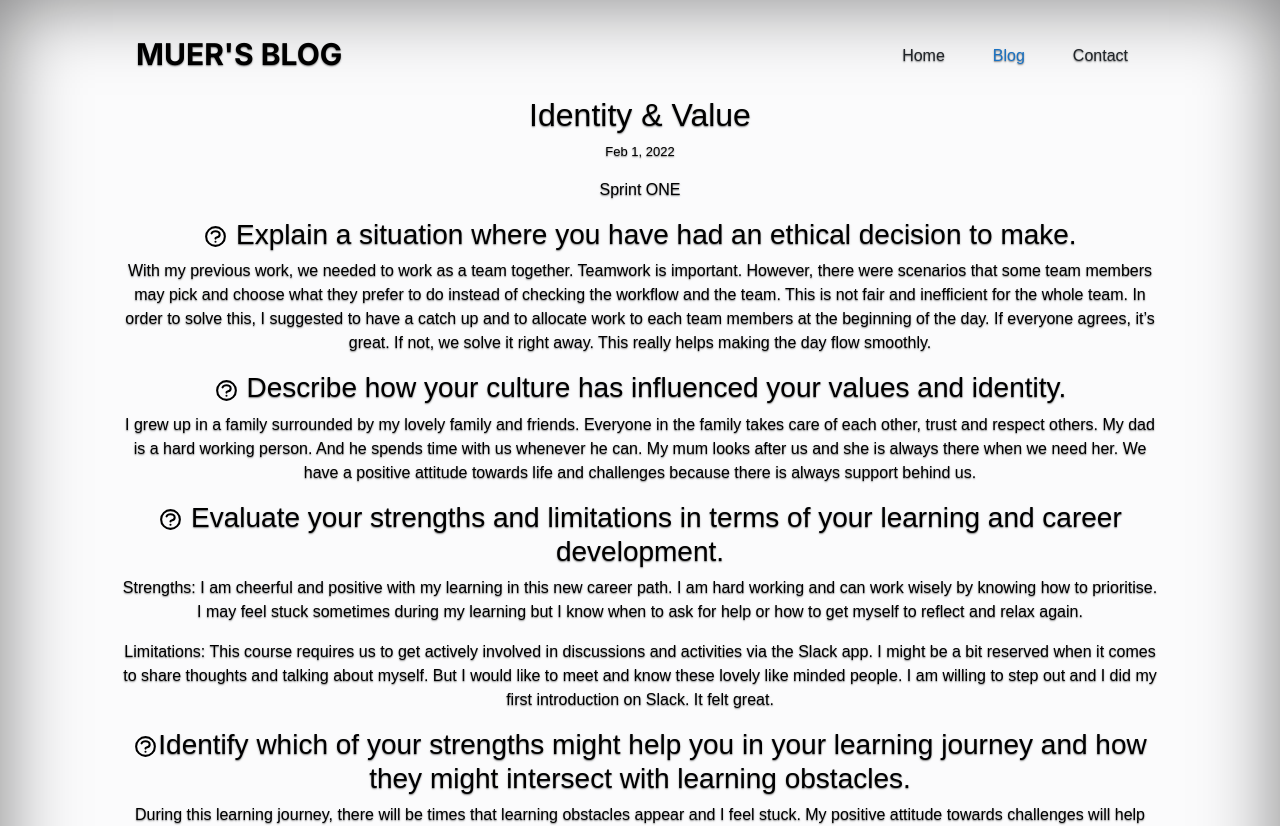
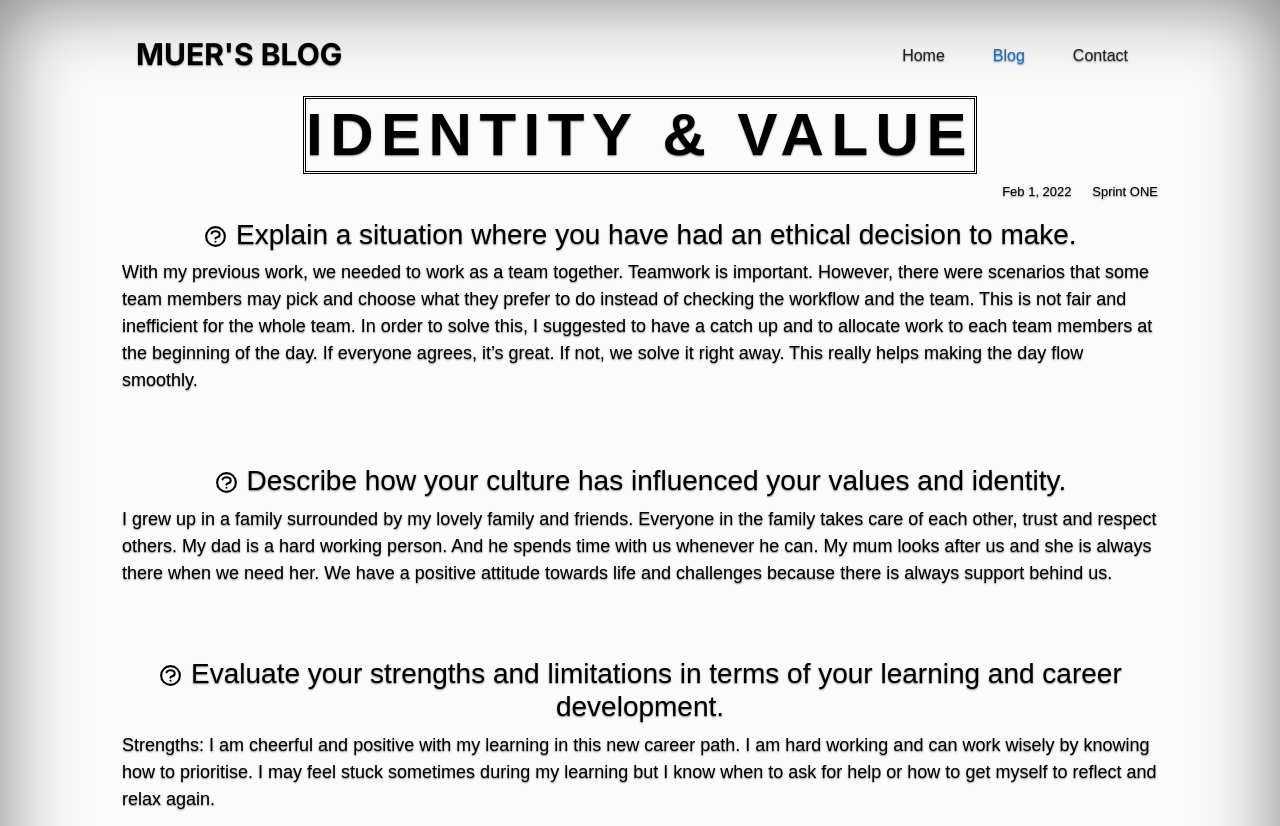
Before and after one commit to muer-zhang/muer-zhang.github.io, a plain HTML site: page blog/identity-values.html in a window 1280 px wide. Shown: the top 826 px of the page. Drawn offline with nearby package versions, Linux system fonts and the light colour scheme.

Commit message:
Update Identity Blog style

```diff
--- a/styles/main.css
+++ b/styles/main.css
@@ -81,17 +81,18 @@ body {
   margin-bottom: 40px;
 }
 
+/* Footer */
+.copyright-text {
+  font-size: 14px;
+}
+
+/* CONTACT PAGE EDIT */
 .contact-page-list1 {
   list-style: none;
 }
 
 .contact-page-list2 {
   margin-bottom: 40px;
-}
-
-/* Footer */
-.copyright-text {
-  font-size: 14px;
 }
 
 /* Blog-Page Edit */
@@ -141,4 +142,37 @@ body {
 .blog-list {
   justify-items: start;
 }
-/* .sprint-number .click-to-read; */
+
+/* BLOG POST EDIT */
+.blog-title2 {
+  font-size: 60px;
+  font-weight: bolder;
+  text-transform: uppercase;
+  letter-spacing: 0.125em;
+  border-style: double;
+  display: inline-block;
+}
+
+.sprint-number1 {
+  font-size: 13px;
+}
+
+.blog-info {
+  display: flex;
+  justify-content: flex-end;
+  gap: 2%;
+}
+
+.question-header {
+  text-align: stretch;
+}
+
+.identity-answer {
+  font-size: 18px;
+  line-height: 1.5;
+  text-align: left;
+}
+
+p + h3 {
+  margin-top: 70px;
+}
```
